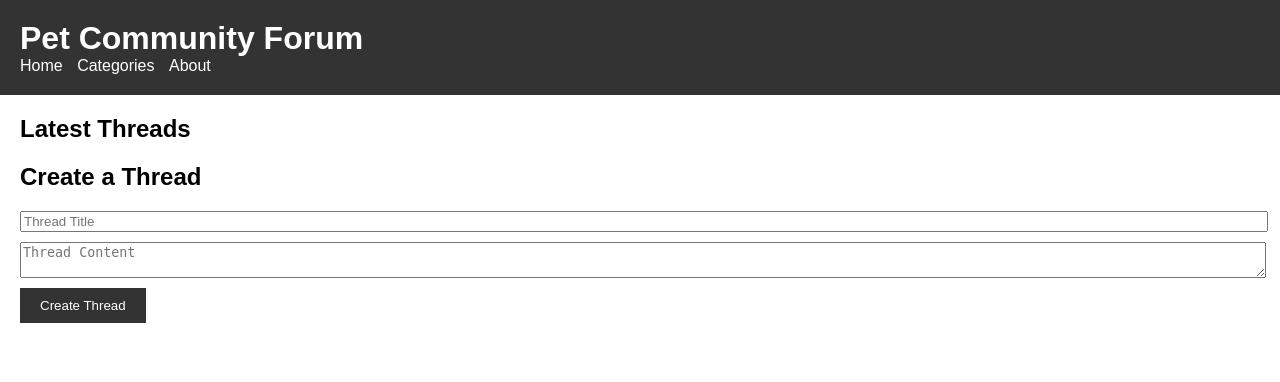
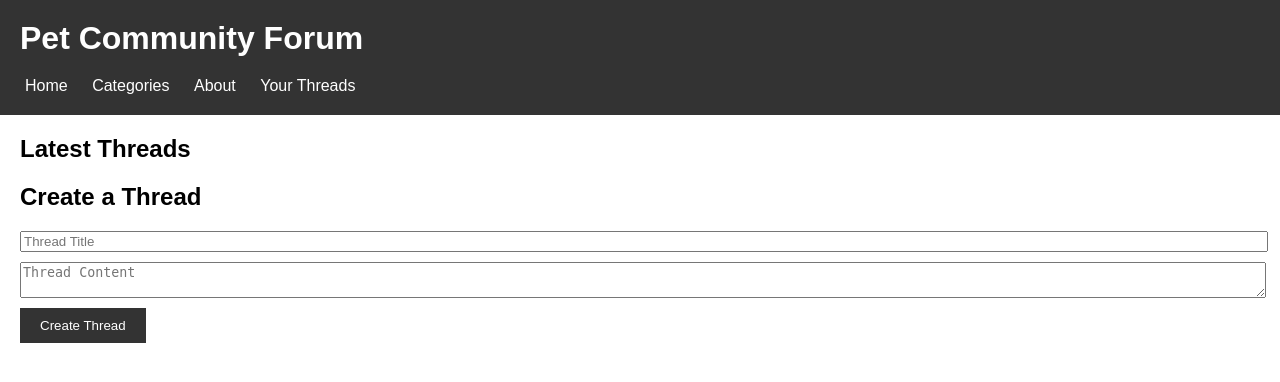
Before and after one commit to Etoilaria/Pet-Community-Forum, a PHP site: page / in a window 1280 px wide. Shown: the top 382 px of the page. Run offline with PHP 8.4, Linux system fonts and the light colour scheme.

Commit message:
Highlights
- Buttons are highlighted when hovered over
- Header is spaced out
- New button labelled as "Your Threads"

```diff
--- a/Pet Community Forum/Index.html
+++ b/Pet Community Forum/Index.html
@@ -12,6 +12,7 @@
         <li><a href="#">Home</a></li>
         <li><a href="#">Categories</a></li>
         <li><a href="#">About</a></li>
+        <li><a href="#">Your Threads</a></li>
       </ul>
     </nav>
   </header>
@@ -27,10 +28,8 @@
     <form id="threadForm">
       <input type="text" id="threadTitle" placeholder="Thread Title">
       <textarea id="threadContent" placeholder="Thread Content"></textarea>
-      <button type="submit">Create Thread</button>
+      <button id="createThreadButton">Create Thread</button>
     </form>
   </main>
-
-  <script src="script.js"></script>
 </body>
 </html>
--- a/Pet Community Forum/styles.css
+++ b/Pet Community Forum/styles.css
@@ -12,6 +12,7 @@ body {
 
 header h1 {
   margin: 0;
+  margin-bottom: 20px;
 }
 
 nav ul {
@@ -28,6 +29,13 @@ body {
 nav ul li a {
   color: #fff;
   text-decoration: none;
+  padding: 5px;
+  border-radius: 5px;
+  transition: background-color 0.3s ease;
+}
+
+nav ul li a:hover {
+  background-color: #555;
 }
 
 main {
```
Lines whose indentation alone changed are shown as unchanged.
